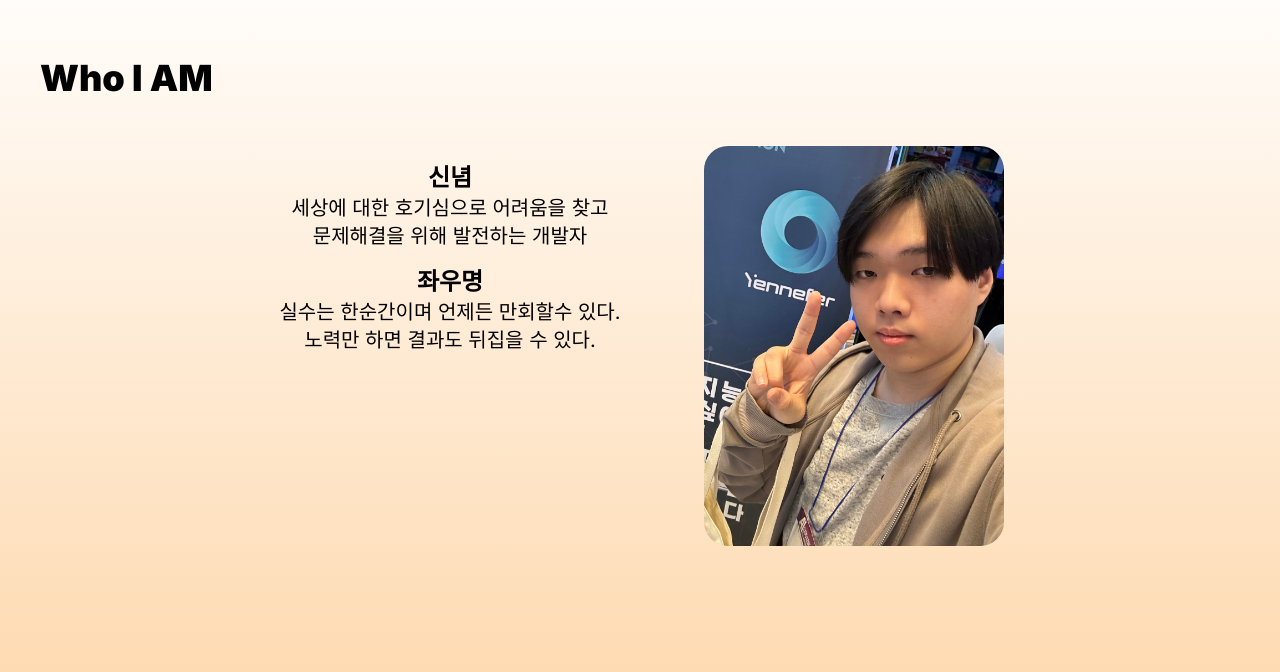
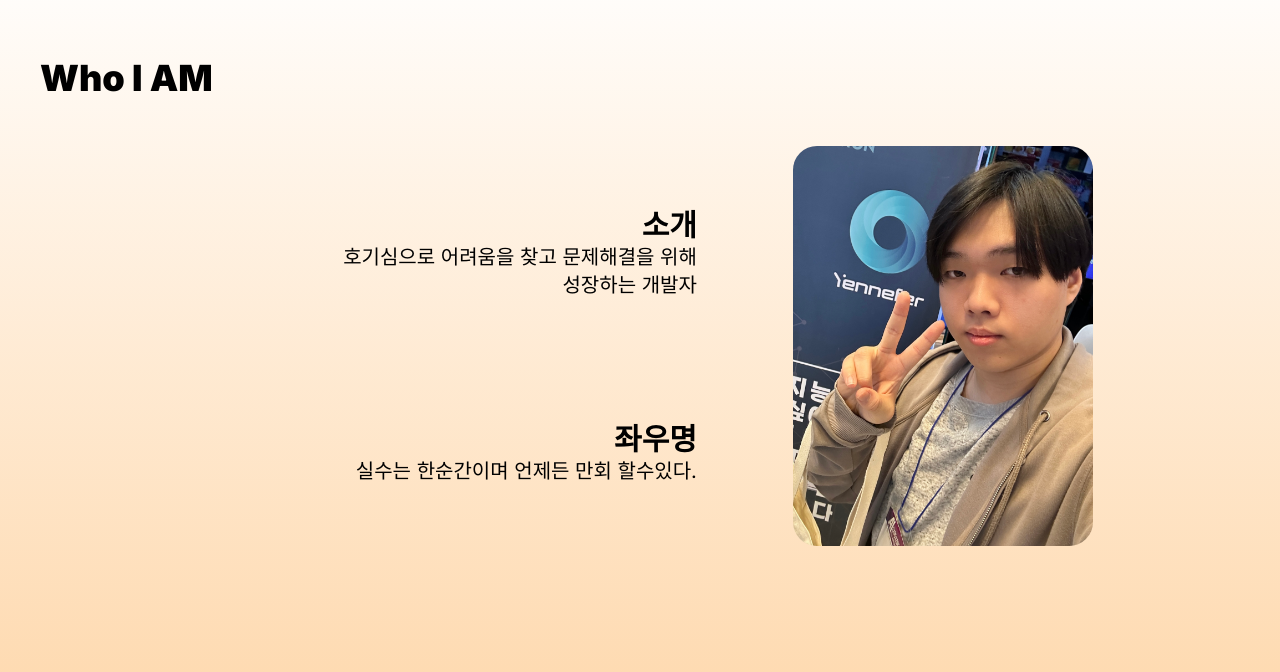
Before and after one commit to blueheart753/ReadMe-Me, a Next.js app in the folder read-me-me/: page / in a window 1280 px wide. Shown: the part 854-1526 px from the top of the page. Built offline with nearby package versions, Linux system fonts and the light colour scheme.

Commit message:
add Description component

```diff
--- /dev/null
+++ b/read-me-me/src/app/components/Description.tsx
@@ -0,0 +1,11 @@
+const Description = (props: any) => {
+  const { title, description } = props
+  return (
+    <div className="w-9/12 p-4 flex flex-col">
+      <p className="text-3xl text-end font-semibold">{title}</p>
+      <p className="text-xl text-end">{description}</p>
+    </div>
+  )
+}
+
+export default Description
--- a/read-me-me/src/app/components/Who_I_am.tsx
+++ b/read-me-me/src/app/components/Who_I_am.tsx
@@ -1,4 +1,5 @@
 import Image from 'next/image'
+import Description from './Description'
 
 const WhoIAm = () => {
   return (
@@ -7,19 +8,16 @@ const WhoIAm = () => {
         <span className="text-4xl font-black">Who I AM</span>
       </div>
       <div className="w-full flex gap-20 justify-center">
-        <div>
-          <div className="p-4 flex flex-col">
-            <p className="text-2xl text-center font-semibold">신념</p>
-            <p className="text-xl text-center">
-              세상에 대한 호기심으로 어려움을 찾고 <br />
-              문제해결을 위해 발전하는 개발자
-            </p>
-          </div>
-          <p className="text-2xl text-center font-semibold">좌우명</p>
-          <p className="text-xl text-center">
-            실수는 한순간이며 언제든 만회할수 있다. <br />
-            노력만 하면 결과도 뒤집을 수 있다.
-          </p>
+        <div className="flex flex-col justify-around items-end">
+          <Description
+            title={'소개'}
+            description={`호기심으로 어려움을 찾고
+        문제해결을 위해 성장하는 개발자`}
+          />
+          <Description
+            title={'좌우명'}
+            description={`실수는 한순간이며 언제든 만회 할수있다.`}
+          />
         </div>
 
         <Image
```
